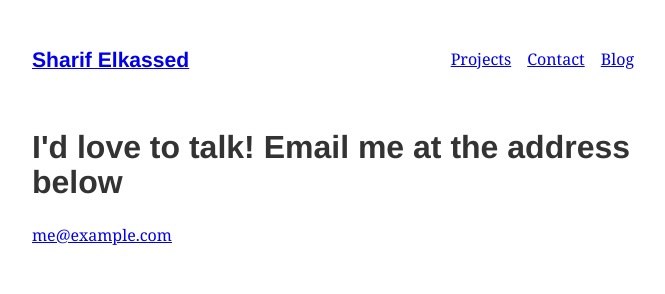
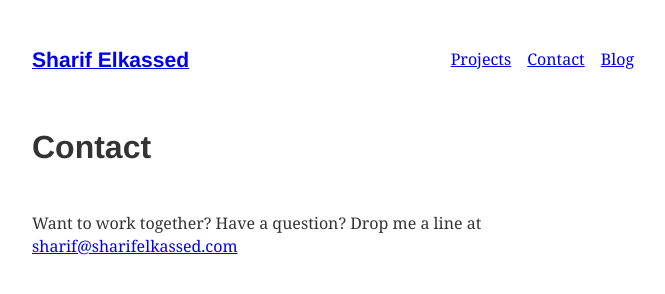
Before and after one commit to selkasse/portfolio, a Gatsby site: page /contact in a window 1280 px wide. Shown: the whole page, without its empty margins (299-964 px from the left). Built offline with nearby package versions, Linux system fonts and the light colour scheme; Gatsby itself is replaced by a stand-in of ours; some packages are replaced by stand-ins of ours.

Commit message:
update contact page

```diff
--- a/src/pages/contact.js
+++ b/src/pages/contact.js
@@ -9,10 +9,13 @@ export default function Contact() {
           display: `inline-block`,
         }}
       >
-        I'd love to talk! Email me at the address below
+        Contact
       </h1>
+      <br />
+      <br />
       <p>
-        <a href="mailto:me@example.com">me@example.com</a>
+        Want to work together? Have a question? Drop me a line at{" "}
+        <a href="mailto:sharif@sharifelkassed.com">sharif@sharifelkassed.com</a>
       </p>
     </Layout>
   )
```
